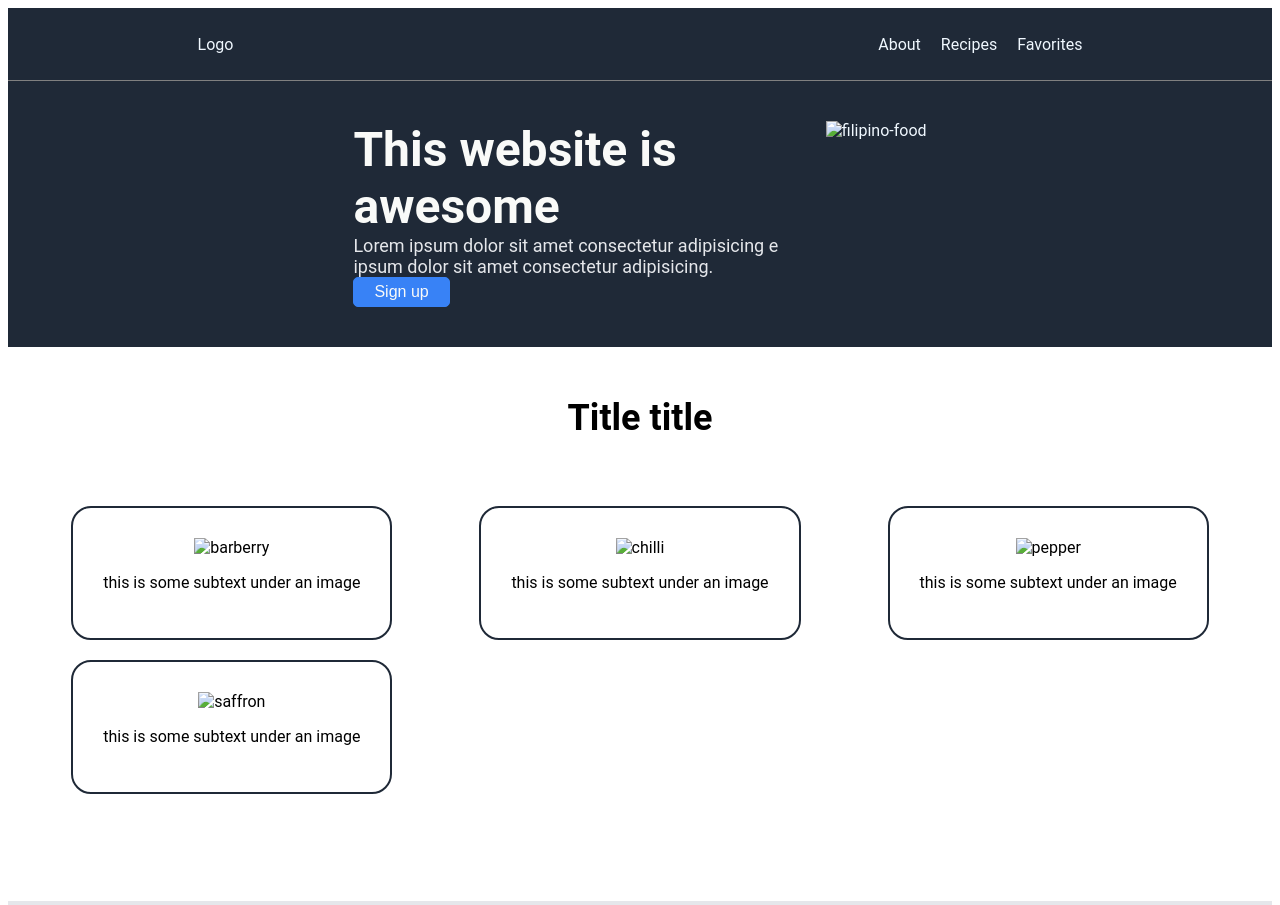
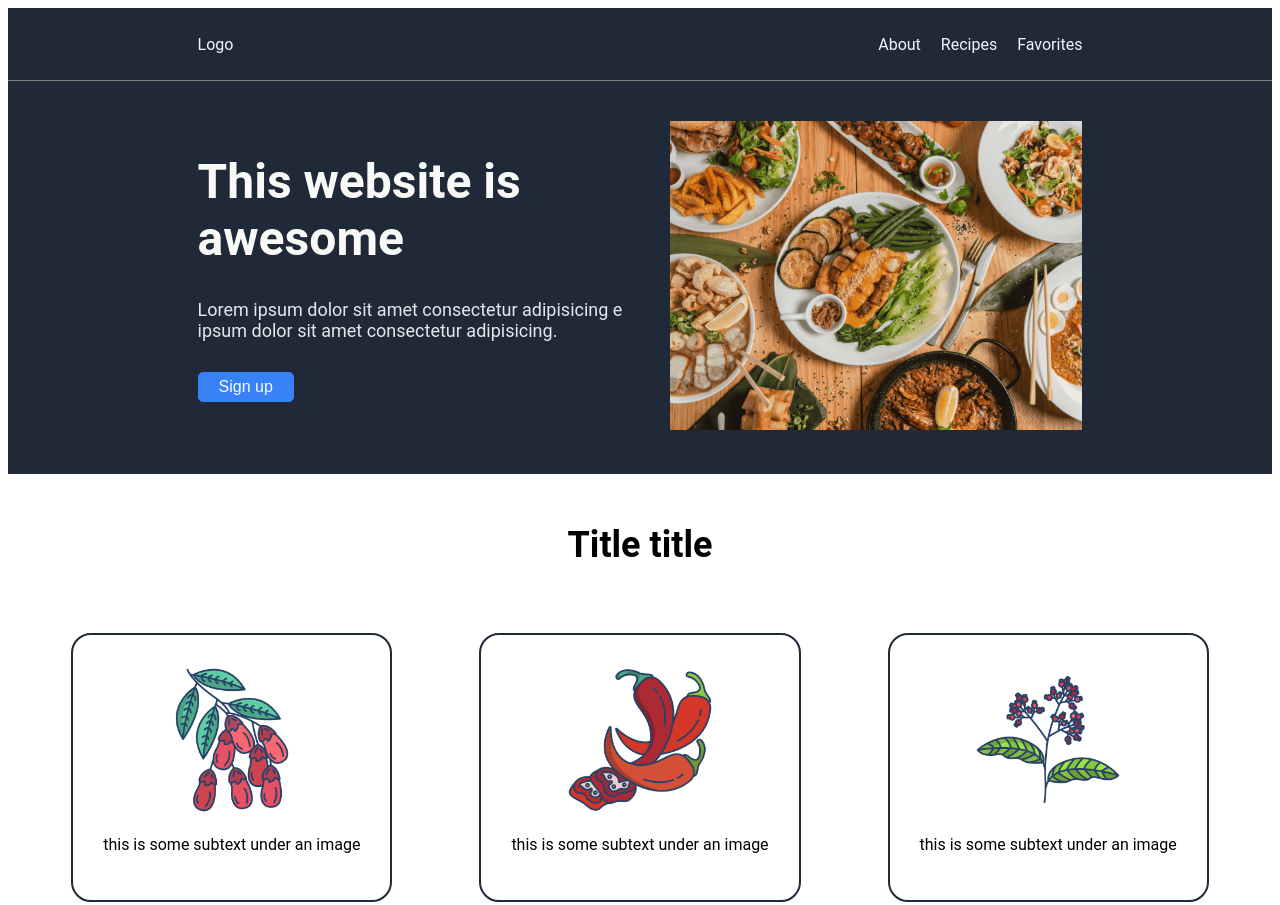
Before and after one commit to D-Saga/food-recipe, a plain HTML site: page index.html in a window 1280 px wide. Shown: the top 905 px of the page. Drawn offline with Linux system fonts and the light colour scheme; the site is published under a folder, as on GitHub Pages, so addresses that start at the root find nothing.

Commit message:
Edit image directory

```diff
--- a/index.html
+++ b/index.html
@@ -32,8 +32,7 @@
                 </div>
             </div>
             <div class="top-image-container">
-                <!-- <p>place holder for image</p>  -->
-                <img class="top-image" src="/images/filipino-food.png" alt="filipino-food">
+                <img class="top-image" src="./images/filipino-food.png" alt="filipino-food">
             </div>
         </div>
         <div class="cards-container">
@@ -42,19 +41,19 @@
             </div>
             <div class="card-container">
                 <div class="card">
-                    <img class="card-image" src="/images/barberry.png" alt="barberry">
+                    <img class="card-image" src="./images/barberry.png" alt="barberry">
                     <p>this is some subtext under an image</p>
                 </div>
                 <div class="card">
-                    <img class="card-image" src="/images/chilli.png" alt="chilli">
+                    <img class="card-image" src="./images/chilli.png" alt="chilli">
                     <p>this is some subtext under an image</p>
                 </div>
                 <div class="card">
-                    <img class="card-image" src="/images/pepper.png" alt="pepper">
+                    <img class="card-image" src="./images/pepper.png" alt="pepper">
                     <p>this is some subtext under an image</p>
                 </div>
                 <div class="card">
-                    <img class="card-image" src="/images/saffron.png" alt="saffron">
+                    <img class="card-image" src="./images/saffron.png" alt="saffron">
                     <p>this is some subtext under an image</p>
                 </div>
             </div>
```
